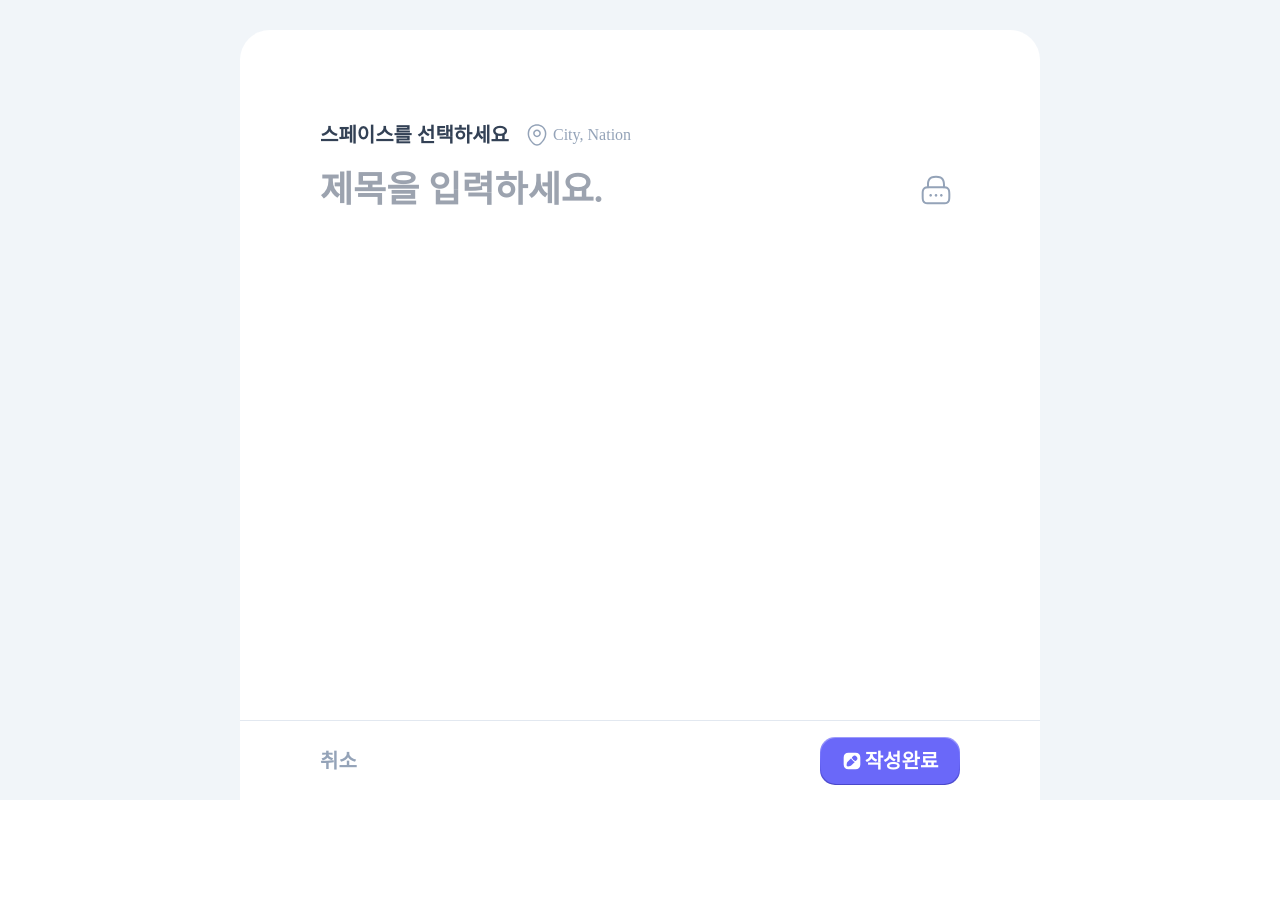
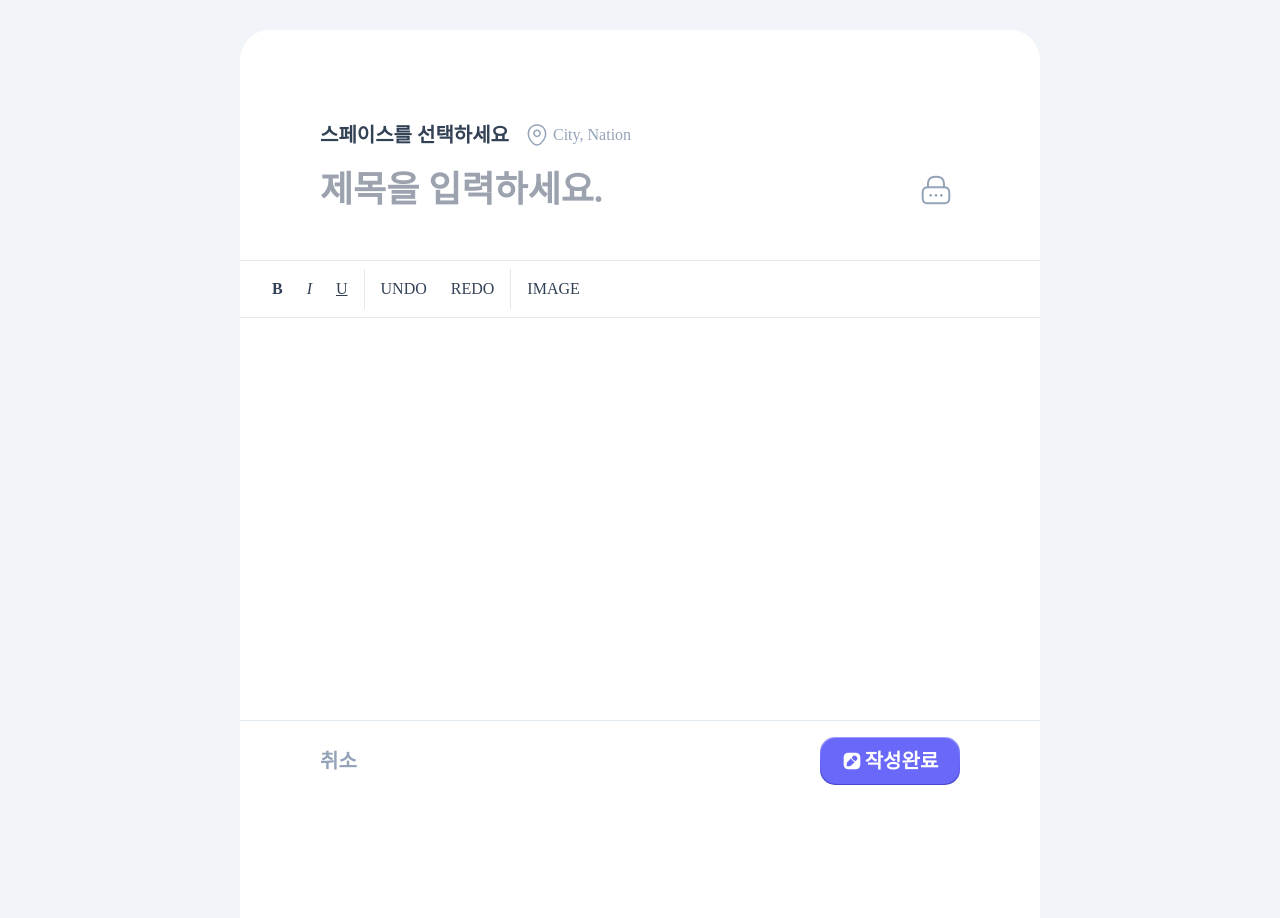
Before and after one commit to OhJeongHwan1/Front-CICD, a React (Vite) app: page /posting/add in a window 1280 px wide. Before the commit the page ends 800 px from the top, so only its background shows below. Built offline with nearby package versions, Linux system fonts and the light colour scheme.

Commit message:
feat: 에디터 추가 중

```diff
--- a/package.json
+++ b/package.json
@@ -15,6 +15,7 @@
     "@mui/material": "^6.1.4",
     "@mui/styled-engine-sc": "^6.1.4",
     "@reduxjs/toolkit": "^2.3.0",
+    "@toast-ui/react-editor": "^3.2.3",
     "axios": "^1.7.7",
     "react": "^18.3.1",
     "react-dom": "^18.3.1",
--- a/src/pages/PostingAdd/index.jsx
+++ b/src/pages/PostingAdd/index.jsx
@@ -3,6 +3,7 @@ import styled from "styled-components";
 import theme from "../../theme";
 import Button from "../../components/Button";
 import DynamicSVG from "../../components/DynamicSVG";
+import CustomEditor from "./template/CustomEditor";
 
 const PostingAddContainer = styled.div`
   min-height: 100vh;
@@ -100,6 +101,11 @@ function PostingAdd() {
   const [isLockBtnClicked, setIsLockBtnClicked] = useState(false);
   const [isLock, setIsLock] = useState(false);
 
+  const handleSave = (content) => {
+    // 저장 로직 구현
+    console.log(content);
+  };
+
   return (
     <PostingAddContainer>
       <EditorContainer>
@@ -156,6 +162,7 @@ function PostingAdd() {
             </LockButton>
           </TitleArea>
         </EditorHeader>
+        <CustomEditor onSave={handleSave} />
       </EditorContainer>
       <SubmitContainer>
         <CancelButton>취소</CancelButton>
--- /dev/null
+++ b/src/pages/PostingAdd/template/CustomEditor.jsx
@@ -0,0 +1,131 @@
+import React, { useState, useRef, useCallback } from "react";
+
+const CustomEditor = ({ onSave }) => {
+  const [content, setContent] = useState("");
+  const editorRef = useRef(null);
+  const fileInputRef = useRef(null);
+
+  // 텍스트 서식 지정
+  const formatText = (command, value = null) => {
+    document.execCommand(command, false, value);
+    const updatedContent = editorRef.current.innerHTML;
+    setContent(updatedContent);
+  };
+
+  // 색상 변경
+  const handleColorChange = (e) => {
+    formatText("foreColor", e.target.value);
+  };
+
+  // 이미지 업로드 처리
+  const handleImageUpload = (e) => {
+    const file = e.target.files[0];
+    if (file) {
+      const reader = new FileReader();
+      reader.onload = (e) => {
+        formatText("insertImage", e.target.result);
+      };
+      reader.readAsDataURL(file);
+    }
+  };
+
+  // 실행 취소/다시 실행 처리
+  const handleUndo = () => formatText("undo");
+  const handleRedo = () => formatText("redo");
+
+  // 이미지 드래그 앤 드롭 처리
+  const handleDrop = useCallback((e) => {
+    e.preventDefault();
+    const file = e.dataTransfer.files[0];
+    if (file && file.type.startsWith("image/")) {
+      const reader = new FileReader();
+      reader.onload = (e) => {
+        formatText("insertImage", e.target.result);
+      };
+      reader.readAsDataURL(file);
+    }
+  }, []);
+
+  return (
+    <div className="flex flex-col bg-white">
+      {/* 툴바 */}
+      <div className="px-6 py-2 border-y">
+        <div className="flex gap-2 items-center flex-wrap">
+          {/* 기본 서식 버튼 */}
+          <div className="flex gap-2 border-r pr-2">
+            <button
+              onClick={() => formatText("bold")}
+              className="p-2 hover:bg-gray-100 rounded font-bold"
+              title="굵게"
+            >
+              B
+            </button>
+            <button
+              onClick={() => formatText("italic")}
+              className="p-2 hover:bg-gray-100 rounded italic"
+              title="기울임"
+            >
+              I
+            </button>
+            <button
+              onClick={() => formatText("underline")}
+              className="p-2 hover:bg-gray-100 rounded underline"
+              title="밑줄"
+            >
+              U
+            </button>
+          </div>
+
+          {/* 실행 취소/다시 실행 */}
+          <div className="flex gap-2 border-r pr-2">
+            <button
+              onClick={handleUndo}
+              className="p-2 hover:bg-gray-100 rounded"
+              title="실행 취소"
+            >
+              UNDO
+            </button>
+            <button
+              onClick={handleRedo}
+              className="p-2 hover:bg-gray-100 rounded"
+              title="다시 실행"
+            >
+              REDO
+            </button>
+          </div>
+
+          {/* 이미지 업로드 */}
+          <div className="flex gap-2">
+            <button
+              onClick={() => fileInputRef.current?.click()}
+              className="p-2 hover:bg-gray-100 rounded flex items-center gap-1"
+              title="이미지 삽입"
+            >
+              IMAGE
+            </button>
+            <input
+              type="file"
+              ref={fileInputRef}
+              onChange={handleImageUpload}
+              accept="image/*"
+              className="hidden"
+            />
+          </div>
+        </div>
+      </div>
+
+      {/* 에디터 영역 */}
+      <div
+        ref={editorRef}
+        contentEditable
+        className="px-6 py-4 min-h-[calc(100vh-200px)] outline-none"
+        onInput={(e) => setContent(e.currentTarget.innerHTML)}
+        onDrop={handleDrop}
+        onDragOver={(e) => e.preventDefault()}
+        placeholder="글을 입력해주세요."
+      />
+    </div>
+  );
+};
+
+export default CustomEditor;
```
Also changed, not shown: 1 other file (tests, documents, lock files or other folders).
